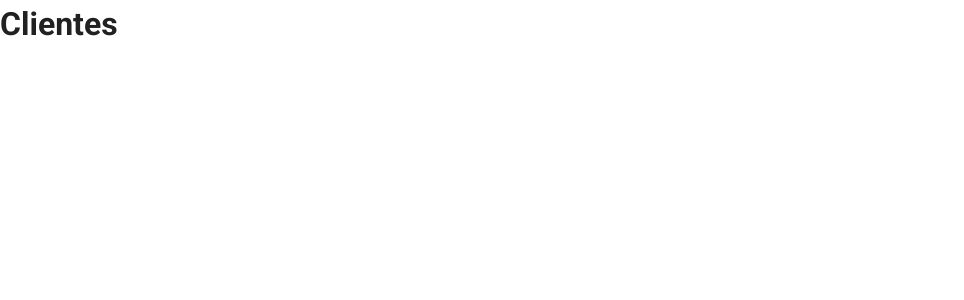
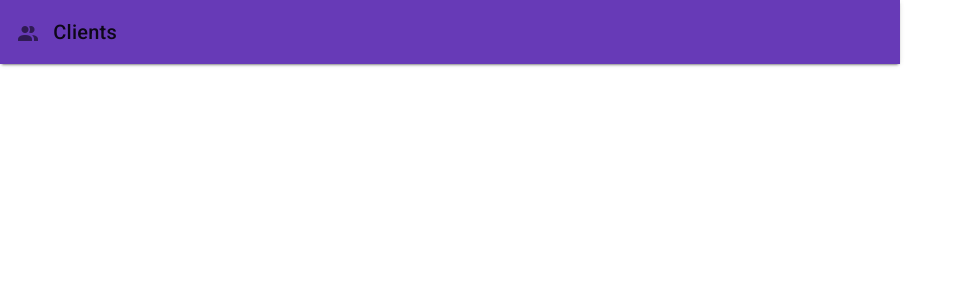
Before and after one commit to arthurlba1/data-base-procedures-clients, a Vue app in the folder frontend/: page /home in a window 1280 px wide. Shown: the top 300 px of the page, without its empty margins (0-964 px from the left). Built offline with nearby package versions, Linux system fonts and the light colour scheme.

Commit message:
initialized card title template

```diff
--- a/frontend/src/components/ClientCardComponent.vue
+++ b/frontend/src/components/ClientCardComponent.vue
@@ -1,7 +1,22 @@
 <template>
-    <div>
-        <h1>Clientes</h1>
-    </div>
+    <v-card
+        width="900"
+        elevation="2"
+    >
+        <v-card-title class="pa-0">
+            <v-toolbar
+            flat
+            color="deep-purple"
+            >
+                <v-toolbar-title>
+                    <v-icon left>
+                        mdi-account-multiple
+                    </v-icon>
+                    Clients
+                </v-toolbar-title>
+            </v-toolbar>
+        </v-card-title>
+    </v-card>
 </template>
 
 <script>
```
